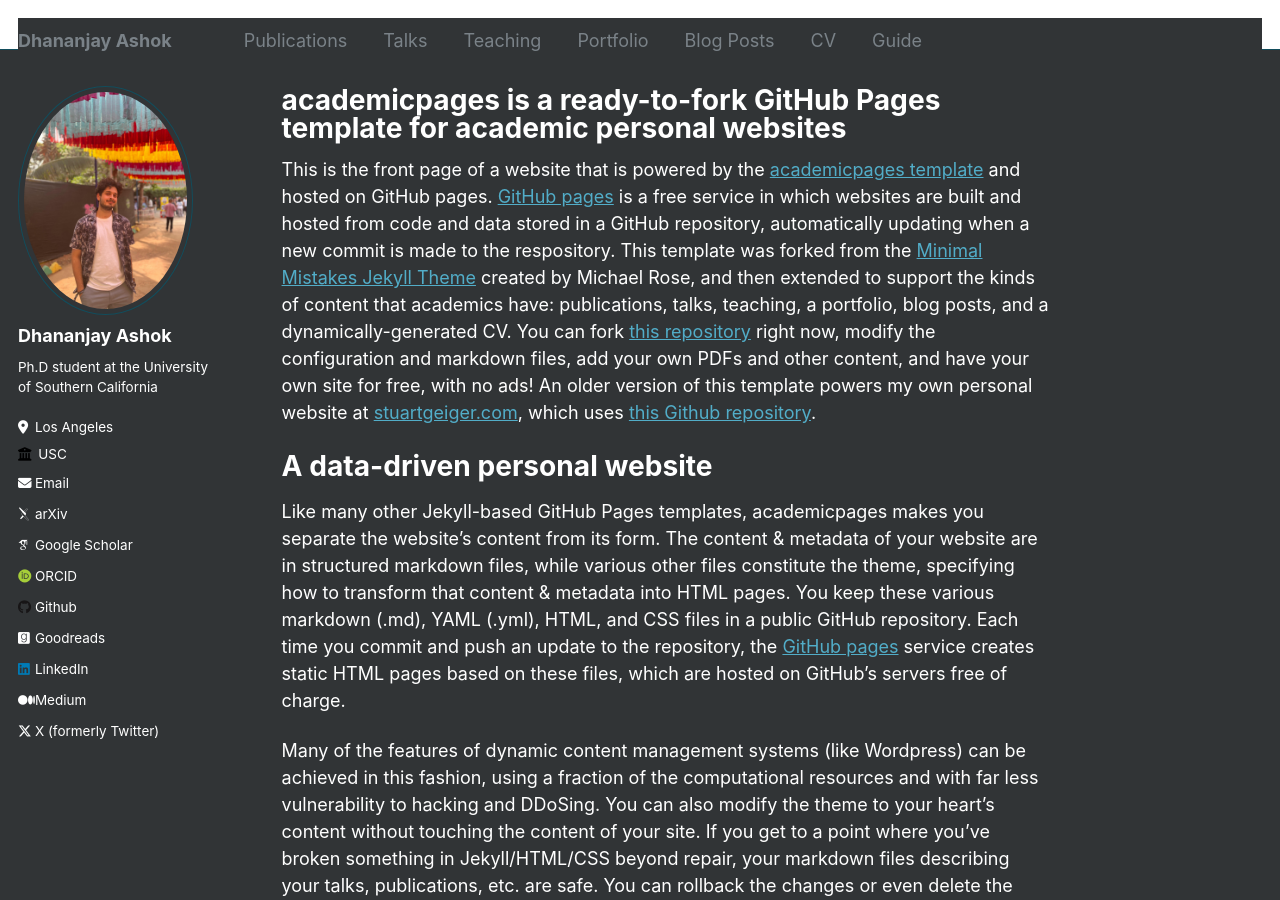
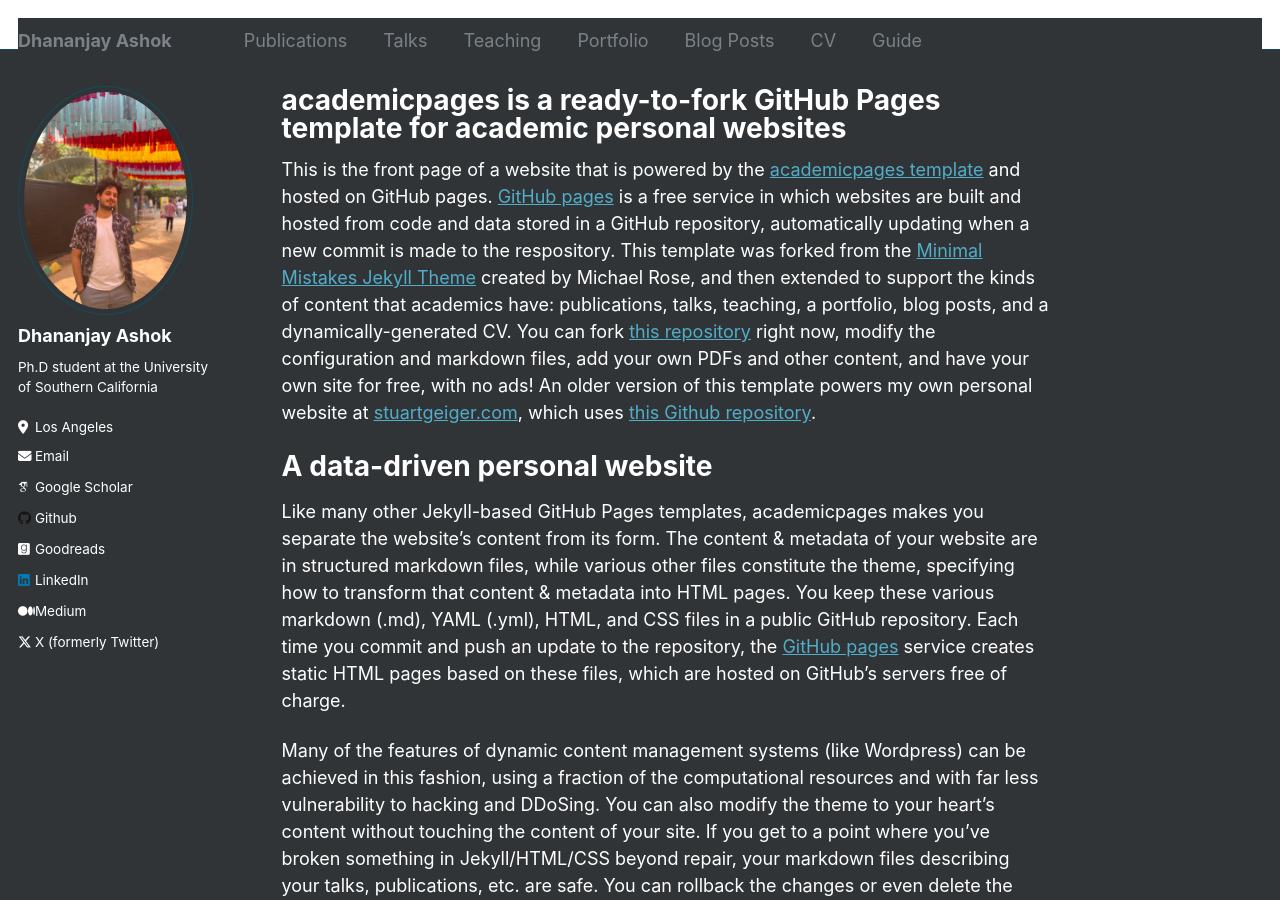
Before and after one commit to DhananjayAshok/DhananjayAshok.github.io, a Jekyll site: the page built from _pages/about.md, in a window 1280 px wide and 900 px high. Built offline with Jekyll 4.4.1, drawn with Linux system fonts in a browser that asks for light colours; some web fonts are replaced.

Commit message:
Update _config.yml

```diff
--- a/_config.yml
+++ b/_config.yml
@@ -26,14 +26,12 @@ author:
   pronouns         : # example: "she/her"
   bio              : "Ph.D student at the University of Southern California"
   location         : "Los Angeles"
-  employer         : "USC"
+  employer         : # If you have
   uri              : # URL
   email            : "dhananjay.ashok99@gmail.com"
 
   # Academic websites
-  arxiv            : "https://arxiv.org/search/cs?searchtype=author&query=Ashok,+Dhananjay"
   googlescholar    : "https://scholar.google.com/citations?user=dxKCrsYAAAAJ&hl"
-  orcid            : "http://orcid.org/0000-0001-7500-3730"
 
   # Repositories and software development
   bitbucket        : # Username - Update with your username on the site
```
